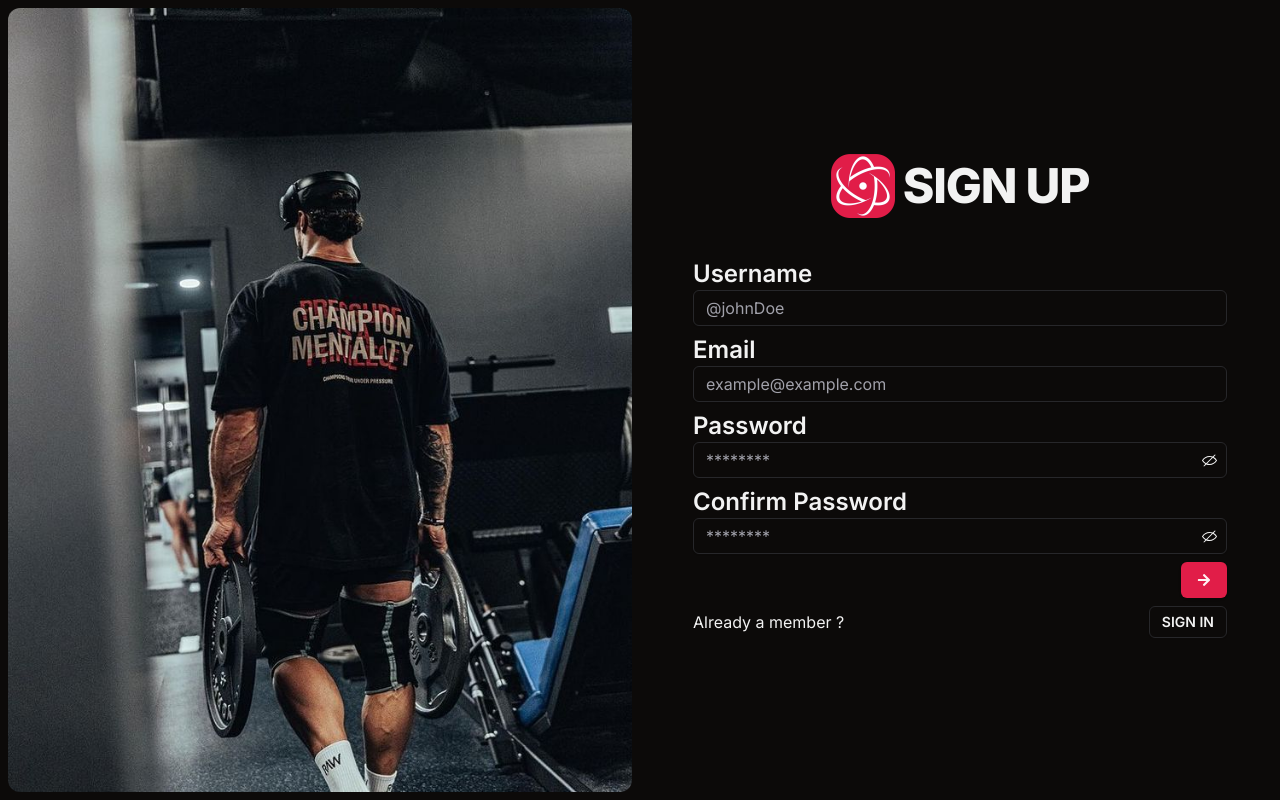
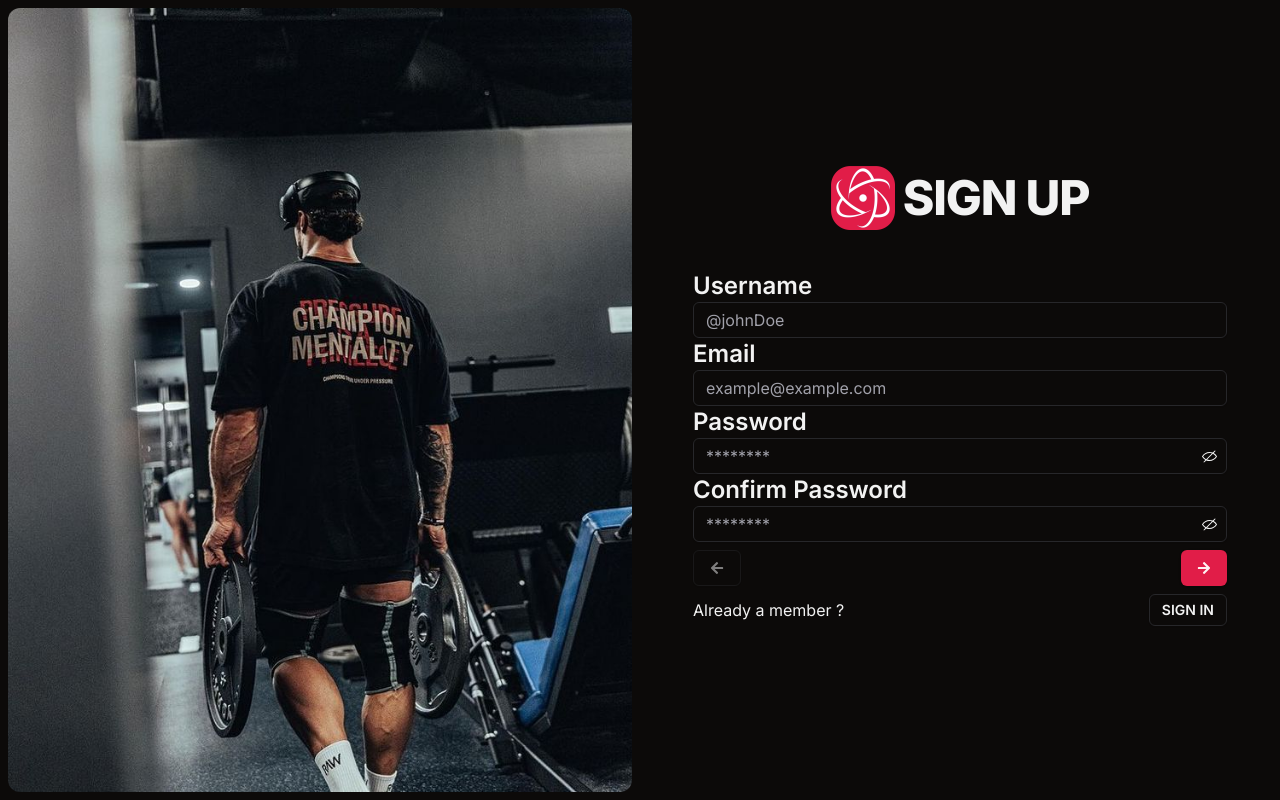
Before and after one commit to sebastiancrintea/AtomFit, a Next.js app: page /auth/register in a window 1280 px wide. Built offline with nearby package versions, Linux system fonts and the light colour scheme; no server answers.

Commit message:
feat(register): added animations and register logic needs small fixed on animations

```diff
--- a/src/actions/auth.ts
+++ b/src/actions/auth.ts
@@ -5,12 +5,17 @@ import { toast } from "sonner";
 
 type registerParams = {
   username: string;
-  display_name?: string;
   email: string;
   password: string;
+  goal: string;
+  is_male: boolean;
+  age: number;
+  height: number;
+  weight: number;
+  weight_preference: number;
 };
 
-export const register = async (body: any) => {
+export const register = async (body: registerParams) => {
   try {
     const response = await fetch(`${BASE_URL}/auth/register`, {
       method: "POST",
--- a/src/app/auth/_components/loginForm.tsx
+++ b/src/app/auth/_components/loginForm.tsx
@@ -66,9 +66,7 @@ export function LoginForm() {
               <div className="flex items-center gap-3">
                 <ExclamationTriangleIcon className="size-9" />
                 <div className="flex-1">
-                  <AlertTitle className="text-xl font-semibold uppercase">
-                    <h2 className="text-2xl">Error</h2>
-                  </AlertTitle>
+                  <h2 className="text-2xl font-semibold uppercase">Error</h2>
                   <AlertDescription className="text-lg font-semibold leading-5">
                     {error}
                   </AlertDescription>
--- a/src/app/auth/_components/registerForm.tsx
+++ b/src/app/auth/_components/registerForm.tsx
@@ -36,14 +36,10 @@ import { FaFemale, FaMale } from "react-icons/fa";
 
 const steps = [
   {
-    id: "Step 1",
-    title: "Account",
     fields: ["username", "email", "password", "confirmPassword"],
   },
-  { id: "Step 2", title: "Goal", fields: ["goal"] },
+  { fields: ["goal"] },
   {
-    id: "Step 3",
-    title: "Personal Information",
     fields: ["is_male", "age", "height", "weight", "weight_preference"],
   },
 ];
@@ -57,6 +53,8 @@ export function RegisterForm() {
   const [error, setError] = useState<string | null>(null);
 
   const [currentStep, setCurrentStep] = useState(0);
+  const [previousStep, setPreviousStep] = useState(0);
+  const delta = currentStep - previousStep;
 
   type FieldName = keyof registerFormType;
 
@@ -66,16 +64,21 @@ export function RegisterForm() {
       shouldFocus: true,
     });
     if (!output) return;
+
     if (currentStep < steps.length - 1) {
-      if (currentStep === steps.length - 2) {
+      setPreviousStep(currentStep);
+      setCurrentStep((step) => step + 1);
+    }
+    if (currentStep === steps.length - 1) {
       await form.handleSubmit(onSubmit)();
-      }
-      setCurrentStep((step) => step + 1);
     }
   };
 
   const prev = () => {
-    if (currentStep > 0) setCurrentStep((step) => step - 1);
+    if (currentStep > 0) {
+      setPreviousStep(currentStep);
+      setCurrentStep((step) => step - 1);
+    }
   };
 
   const { mutateAsync, isPending } = useMutation({
@@ -83,8 +86,24 @@ export function RegisterForm() {
   });
 
   const onSubmit = async (values: registerFormType) => {
-    console.log(values);
+    delete values.confirmPassword;
+
+    const body = {
+      ...values,
+      is_male: values.is_male === "male" ? true : false,
+      age: parseInt(values.age),
+      height: parseInt(values.height),
+      weight: parseFloat(values.weight),
+      weight_preference: parseFloat(values.weight_preference),
     };
+    const response = await mutateAsync(body);
+    if (response.error) {
+      setError(response.error);
+      return setTimeout(() => setError(null), 10000);
+    }
+    console.log(body);
+  };
+
   return (
     <>
       <AnimatePresence mode="popLayout">
@@ -101,9 +120,7 @@ export function RegisterForm() {
               <div className="flex items-center gap-3">
                 <ExclamationTriangleIcon className="size-9" />
                 <div className="flex-1">
-                  <AlertTitle className="text-xl font-semibold uppercase">
-                    <h2 className="text-2xl">Error</h2>
-                  </AlertTitle>
+                  <h2 className="text-2xl font-semibold uppercase">Error</h2>
                   <AlertDescription className="text-lg font-semibold leading-5">
                     {error}
                   </AlertDescription>
@@ -119,13 +136,18 @@ export function RegisterForm() {
           <form
             onSubmit={(e) => {
               e.preventDefault();
-              console.log("test");
               next();
             }}
             className="w-full space-y-2"
           >
             {currentStep === 0 && (
               <>
+                <motion.div
+                  initial={{ x: delta >= 0 ? "50%" : "-50%", scale: 0 }}
+                  animate={{ x: 0, scale: 1 }}
+                  exit={{ scale: 0 }}
+                  transition={{ duration: 0.5, type: "spring" }}
+                >
                   <FormField
                     control={form.control}
                     name="username"
@@ -235,10 +257,16 @@ export function RegisterForm() {
                       </FormItem>
                     )}
                   />
+                </motion.div>
               </>
             )}
             {currentStep === 1 && (
               <>
+                <motion.div
+                  initial={{ x: delta >= 0 ? "50%" : "-50%", scale: 0 }}
+                  animate={{ x: 0, scale: 1 }}
+                  transition={{ duration: 0.5, type: "spring" }}
+                >
                   <FormField
                     control={form.control}
                     name="goal"
@@ -248,7 +276,7 @@ export function RegisterForm() {
                           What&apos;s your goal ?
                         </FormLabel>
                         <FormControl>
-                        <ul className="space-y-1">
+                          <ul className="space-y-2">
                             <li>
                               <Button
                                 type="button"
@@ -293,10 +321,16 @@ export function RegisterForm() {
                       </FormItem>
                     )}
                   />
+                </motion.div>
               </>
             )}
             {currentStep === 2 && (
               <>
+                <motion.div
+                  initial={{ x: delta >= 0 ? "50%" : "-50%", scale: 0 }}
+                  animate={{ x: 0, scale: 1 }}
+                  transition={{ duration: 0.5, type: "spring" }}
+                >
                   <FormField
                     control={form.control}
                     name="is_male"
@@ -325,7 +359,9 @@ export function RegisterForm() {
                                 type="button"
                                 onClick={() => field.onChange("female")}
                                 variant={
-                                field.value === "female" ? "default" : "outline"
+                                  field.value === "female"
+                                    ? "default"
+                                    : "outline"
                                 }
                                 className="h-12 w-full rounded-xl text-2xl font-semibold tracking-tight transition-all"
                               >
@@ -336,8 +372,8 @@ export function RegisterForm() {
                           </ul>
                         </FormControl>
                         <FormDescription className="text-sm">
-                        Please select which sex we should use to calculate your{" "}
-                        <span className="underline">calorie</span> needs.
+                          Please select which sex we should use to calculate
+                          your <span className="underline">calorie</span> needs.
                         </FormDescription>
                         <FormMessage className="text-base" />
                       </FormItem>
@@ -481,18 +517,23 @@ export function RegisterForm() {
                       </FormItem>
                     )}
                   />
+                </motion.div>
               </>
             )}
 
             <section className="flex justify-between">
-              {currentStep > 0 && (
-                <Button type="button" onClick={prev}>
+              <Button
+                type="button"
+                variant={"outline"}
+                onClick={prev}
+                disabled={currentStep === 0}
+              >
                 <FaArrowLeft />
               </Button>
-              )}
+
               <Button
                 type="button"
-                className={`ml-auto ${currentStep === steps.length - 1 && "hidden"}`}
+                className={`${currentStep === steps.length - 1 && "hidden"} transition-all`}
                 onClick={next}
               >
                 <FaArrowRight />
--- a/src/schemas/register-schema.ts
+++ b/src/schemas/register-schema.ts
@@ -6,7 +6,7 @@ export const registerFormSchema = z
     username: z.string().min(3).max(20),
     email: z.string().email().max(100),
     password: passwordSchema,
-    confirmPassword: passwordSchema,
+    confirmPassword: z.optional(passwordSchema),
     goal: z.enum(["lose", "maintain", "gain"]),
     is_male: z.enum(["male", "female"]),
     age: z
```
Lines whose indentation alone changed are shown as unchanged.
